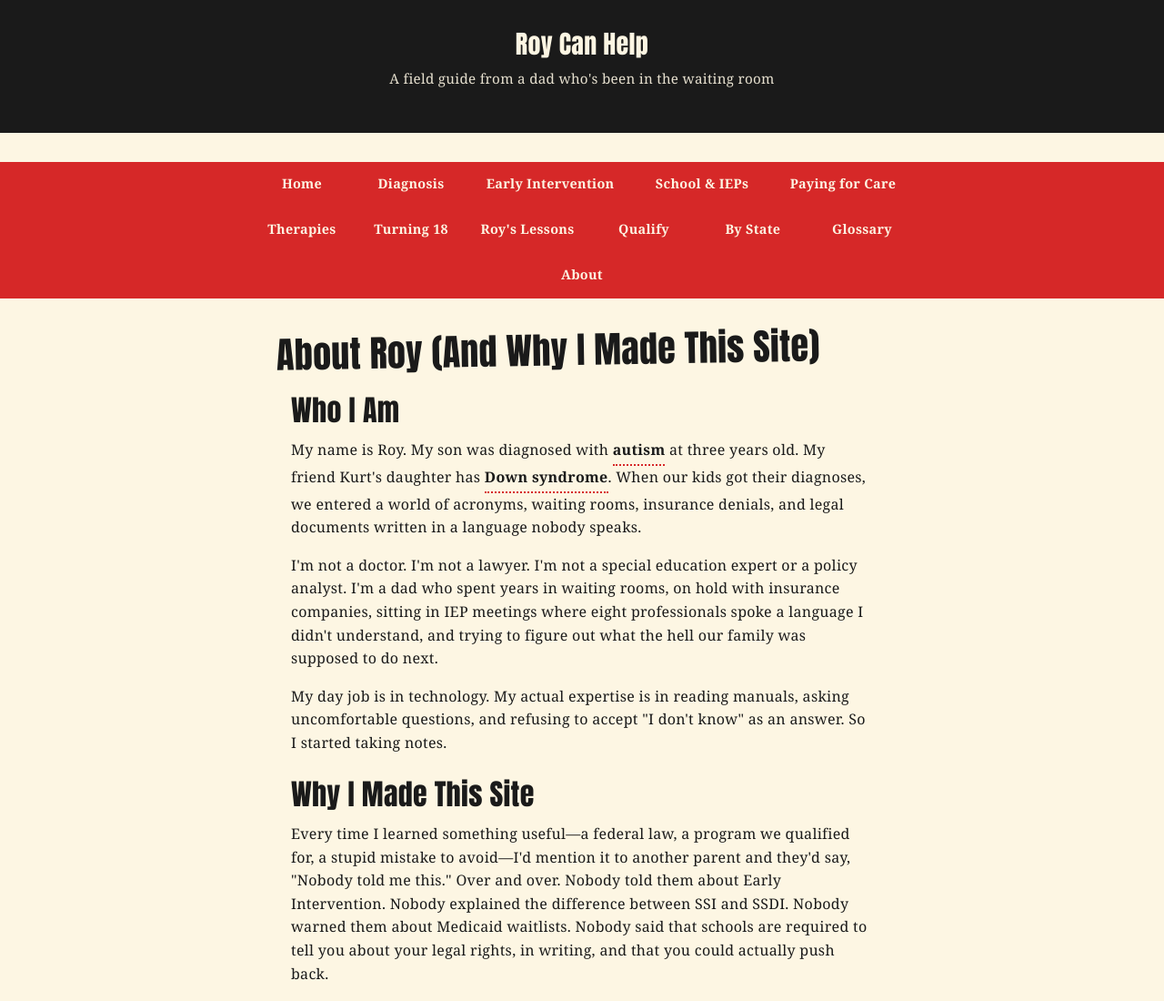
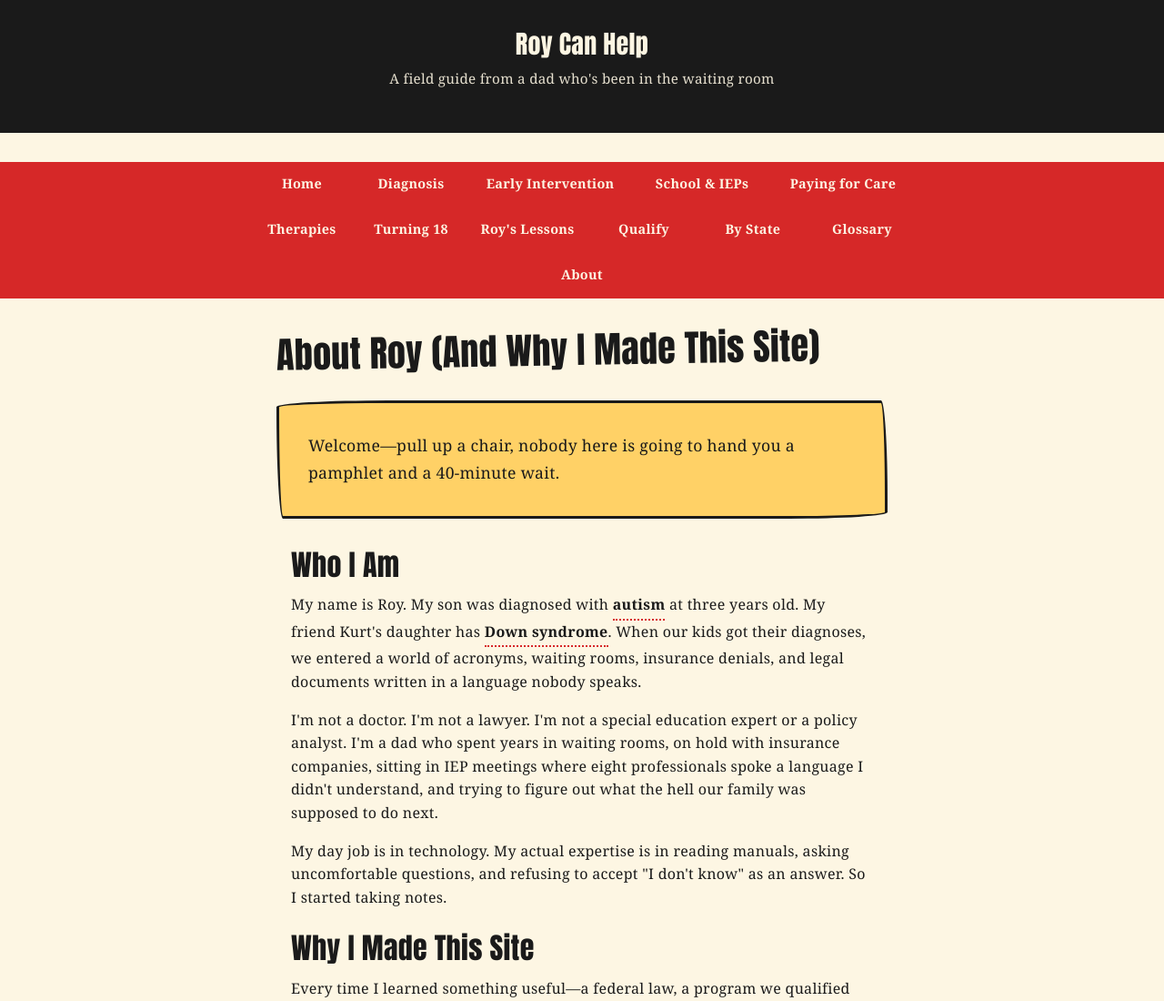
Before and after one commit to kurthamm/roycanhelp, a plain HTML site: page site/about.html in a window 1280 px wide. Shown: the top 1100 px of the page at 91% size. Drawn offline with Linux system fonts and the light colour scheme.

Commit message:
Roy: Add a one-sentence welcome note from me at the top of the Ab

```diff
--- a/site/about.html
+++ b/site/about.html
@@ -33,6 +33,10 @@
   <main>
     <article>
       <h1>About Roy (And Why I Made This Site)</h1>
+
+      <section class="hero">
+        <p>Welcome—pull up a chair, nobody here is going to hand you a pamphlet and a 40-minute wait.</p>
+      </section>
 
       <section>
         <h2>Who I Am</h2>
```
